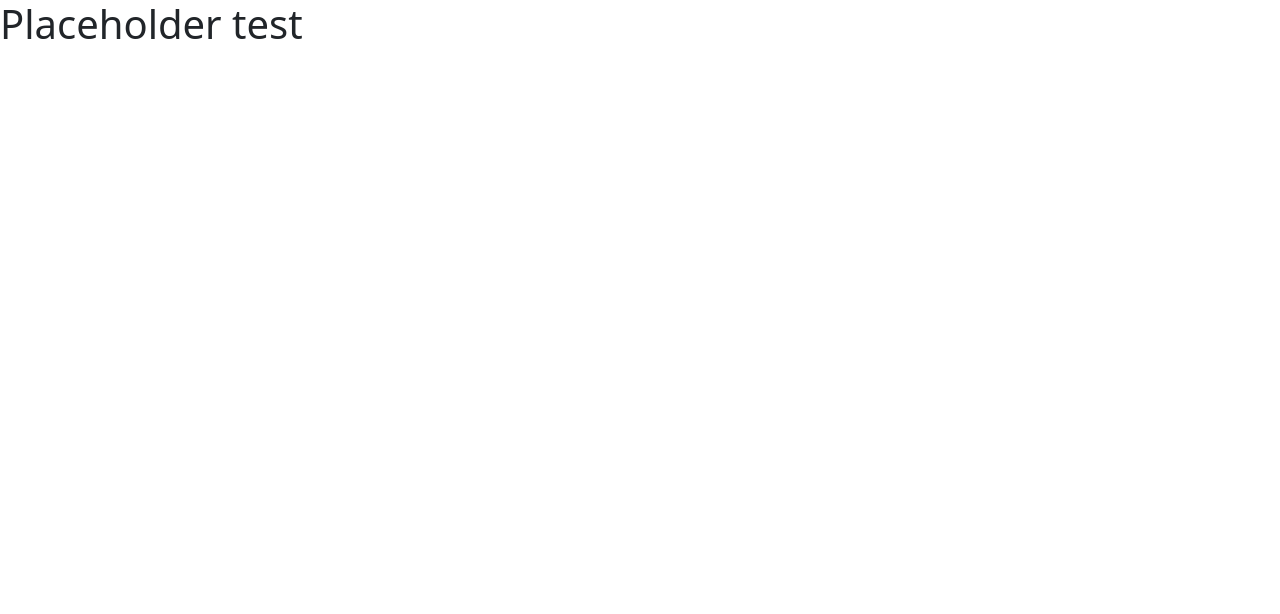
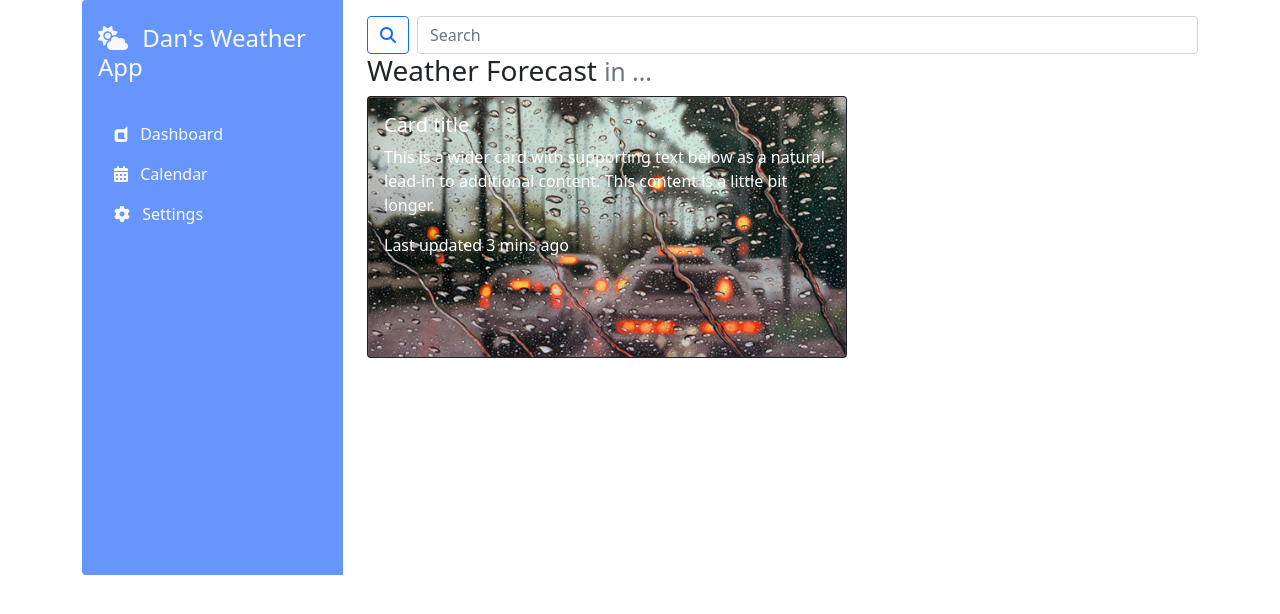
Before and after one commit to DanLi14/Weather-App, a plain HTML site: page index.html in a window 1280 px wide. Drawn offline with nearby package versions, Linux system fonts and the light colour scheme.

Commit message:
Incorporated a vertical navbar, horizontal search bar and placeholder element to display weather info

```diff
--- a/index.html
+++ b/index.html
@@ -11,10 +11,57 @@
       integrity="sha384-wEmeIV1mKuiNpC+IOBjI7aAzPcEZeedi5yW5f2yOq55WWLwNGmvvx4Um1vskeMj0"
       crossorigin="anonymous"
     />
+    <link rel="stylesheet" href="style.css" />
+    <script
+    src="https://kit.fontawesome.com/21ed13a5ac.js"
+    crossorigin="anonymous"
+  ></script>
   </head>
 
   <body>
-    <h1>Placeholder test</h1>
+    <div class="container">
+      <div class="row">
+        <div class="col-md-4 col-lg-3">
+          <ul class="nav flex-column rounded-start" style="background-color: #6695fc; height: 575px;">
+            <li class="nav-item">
+              <h4 class="nav-link active text-light mt-3"><i class="fas fa-cloud-sun me-2"></i> Dan's Weather App</h4>
+            </li>
+            <li class="nav-item">
+                <a class="nav-link fs-6 mt-3 ms-3 text-light" href="#"><i class="fab fa-dashcube me-2"></i> Dashboard</a>
+            </li>
+            <li class="nav-item">
+                <a class="nav-link fs-6 ms-3 text-light" href="#"><i class="fas fa-calendar-alt me-2"></i> Calendar</a>
+            </li>
+            <li class="nav-item">
+                <a class="nav-link fs-6 ms-3 text-light" href="#"><i class="fas fa-cog me-2"></i> Settings</a>
+            </li>
+          </ul>
+        </div>
+        <div class="col-md-8 col-lg-9">
+            <form class="d-flex mt-3">
+                <button class="btn btn-outline-primary" type="submit"><i class="fas fa-search"></i></button>
+                <input class="form-control ms-2" type="search" placeholder="Search" aria-label="Search">
+              </form>
+          <h3>
+            Weather Forecast
+            <small class="text-muted">in ...</small>
+          </h3>
+          <div class="card bg-dark text-white" style="max-width: 30rem">
+            <img src="images/Rain.jpg" class="card-img" alt="Rain image 1" />
+            <div class="card-img-overlay">
+              <h5 class="card-title">Card title</h5>
+              <p class="card-text">
+                This is a wider card with supporting text below as a natural
+                lead-in to additional content. This content is a little bit
+                longer.
+              </p>
+              <p class="card-text">Last updated 3 mins ago</p>
+            </div>
+        </div>
+      </div>
+    </div>
+
+    <!-- Bootstrap.v5 code -->
     <script
       src="https://cdn.jsdelivr.net/npm/bootstrap@5.0.0/dist/js/bootstrap.bundle.min.js"
       integrity="sha384-p34f1UUtsS3wqzfto5wAAmdvj+osOnFyQFpp4Ua3gs/ZVWx6oOypYoCJhGGScy+8"
--- a/style.css
+++ b/style.css
@@ -1 +1,5 @@
 /* Non-bootstrap/custom styling */
+
+.container {
+  min-height: 300px;
+}
```
Also changed, not shown: images/Rain.jpg (added).
